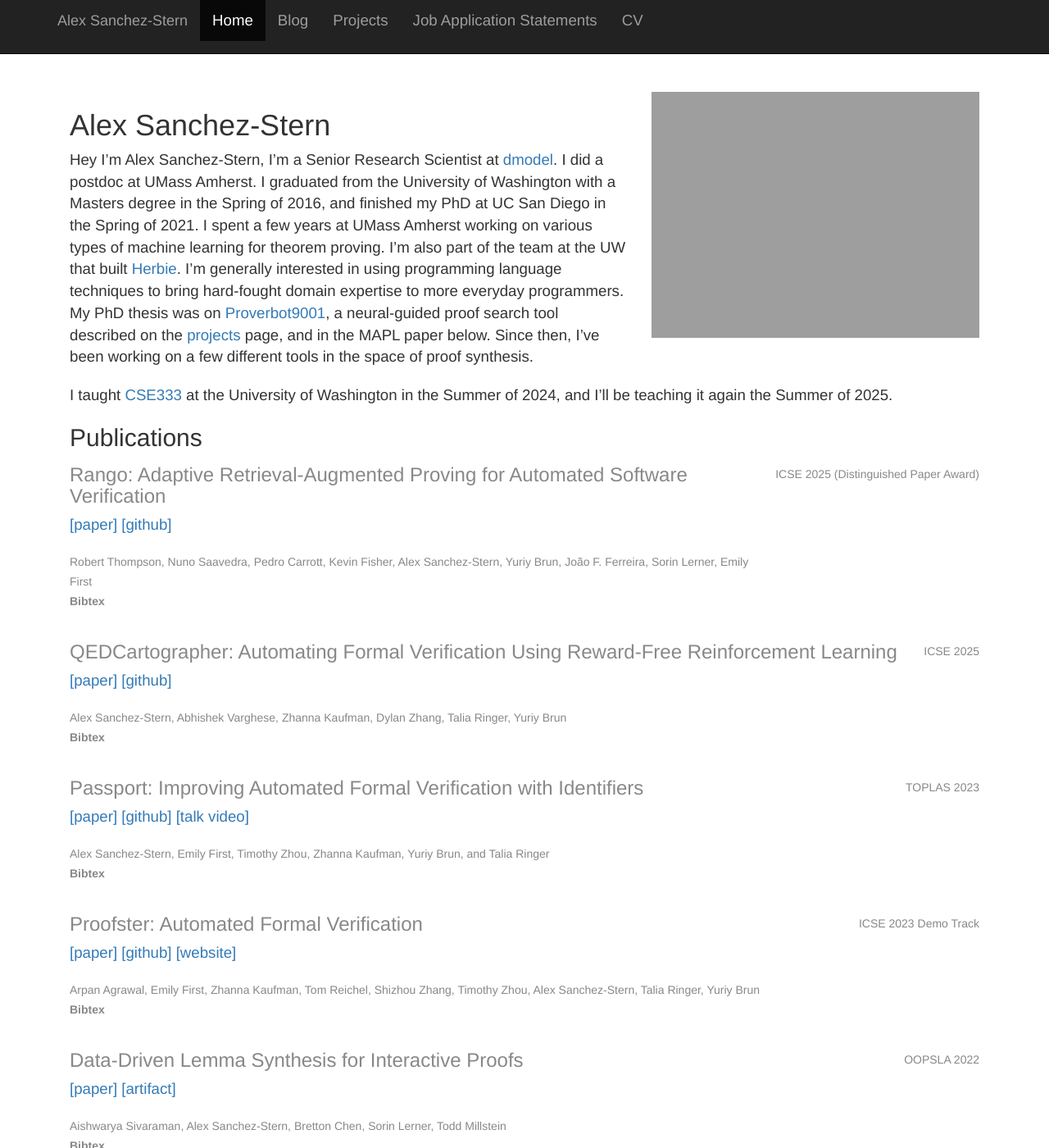
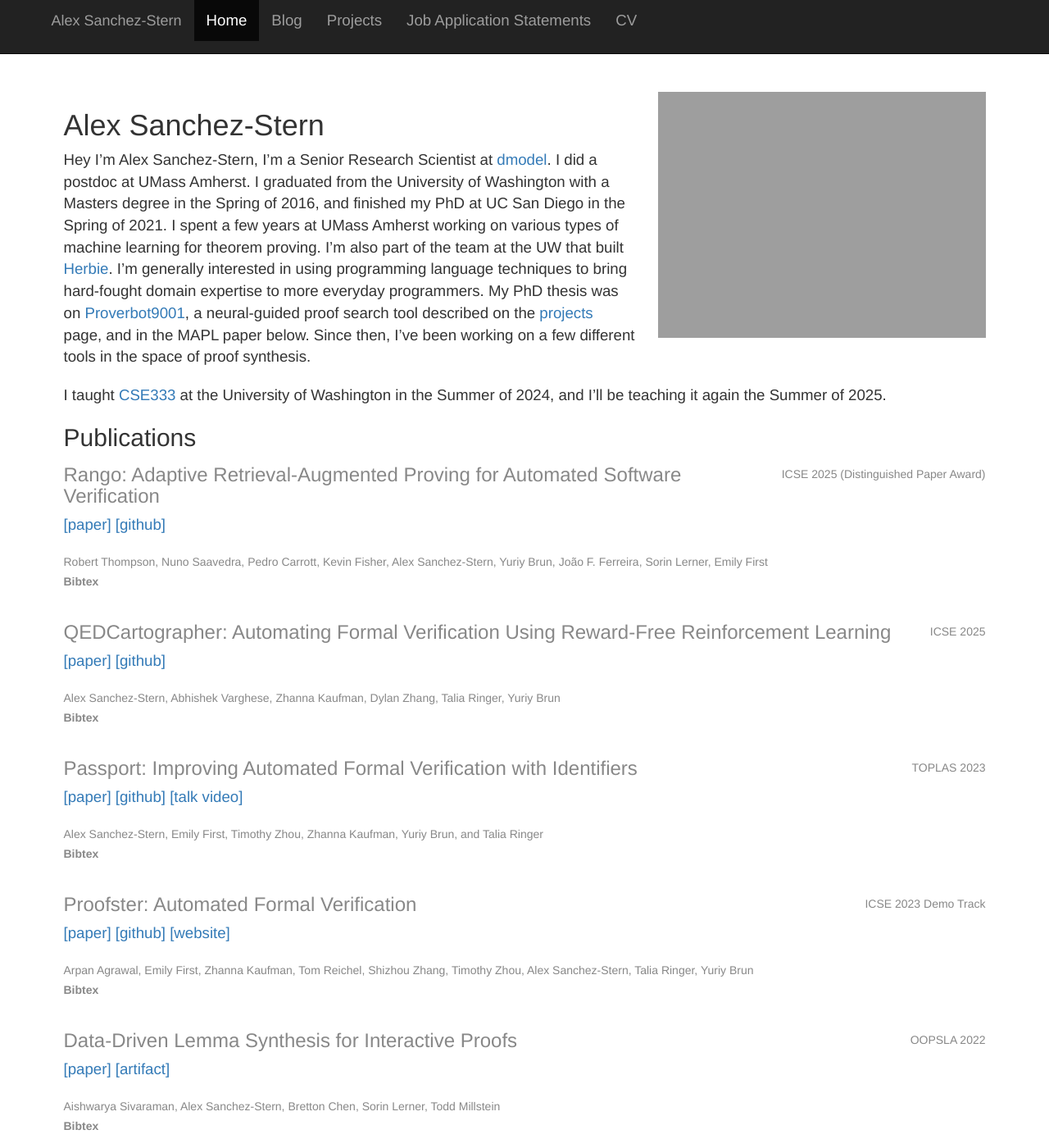
Before and after one commit to HazardousPeach/hazardouspeach.github.io, a Jekyll site: the page built from index.md, in a window 1280 px wide and 1400 px high. Shown: the whole window at 82% size. Built offline with Jekyll 4.4.1, drawn with Linux system fonts in a browser that asks for light colours; nearby versions of some CDN libraries.

Commit message:
Make body a little wider to avoid line wrapping author names in rango

```diff
--- a/css/style.scss
+++ b/css/style.scss
@@ -9,6 +9,11 @@ body {
     margin: 3em auto;
     position: relative;
     text-rendering: optimizeLegibility;
+}
+@media (min-width: 1200px) {
+  .container {
+    width: 1185px;
+  }
 }
 .content {
     padding: 40px 15px;
```
